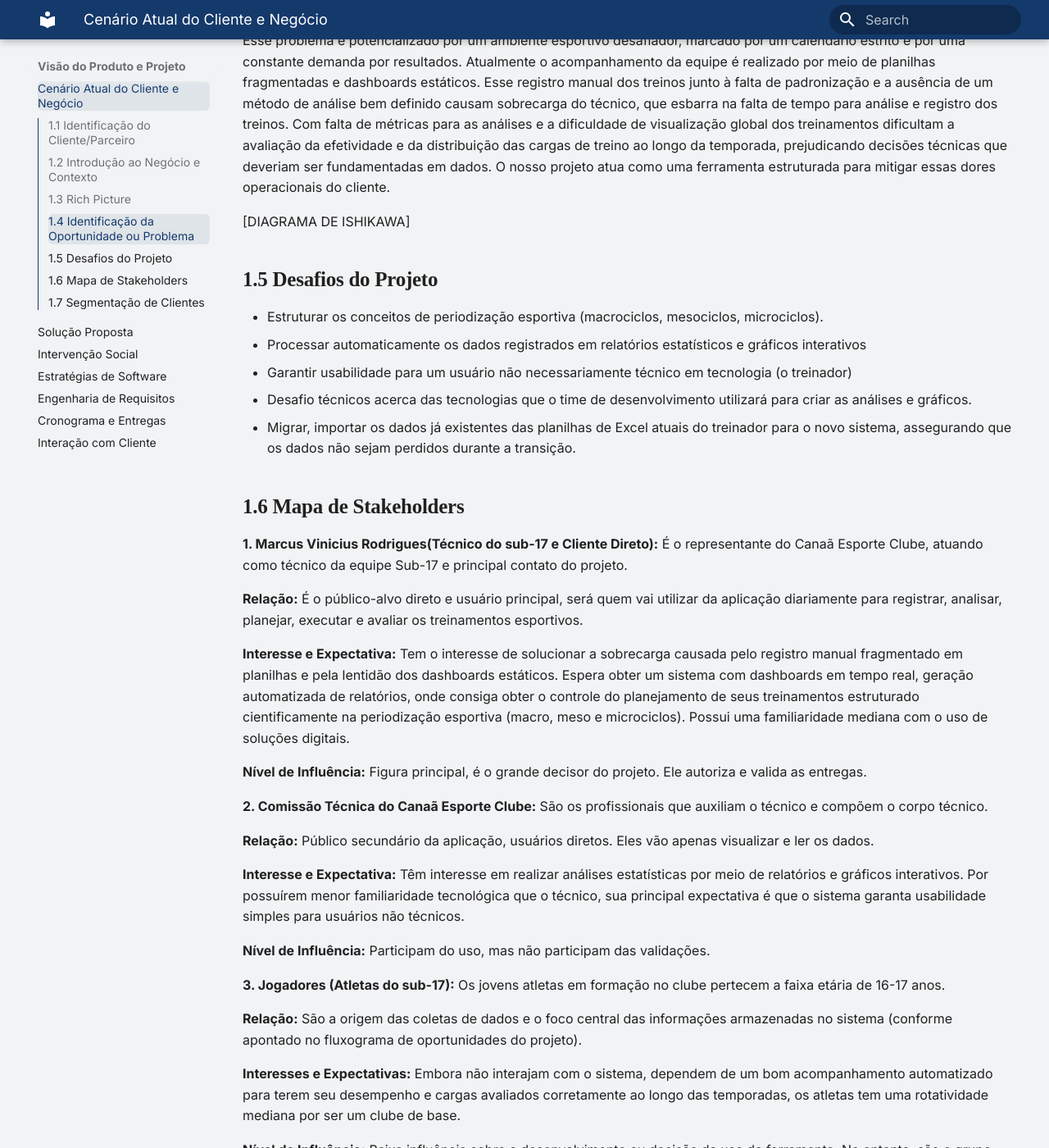
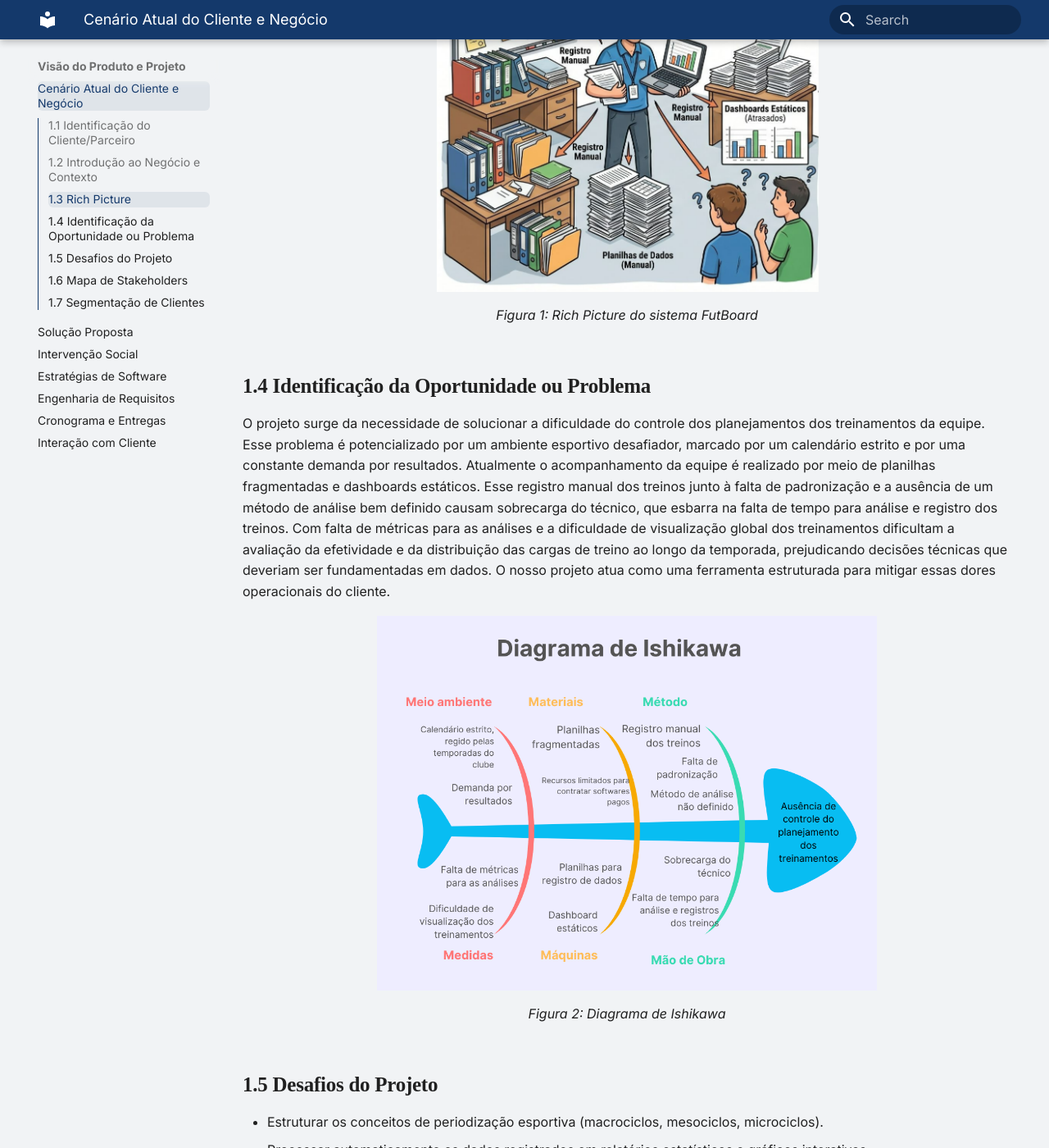
Before and after one commit to mdsreq-fga-unb/REQ-2026.2-T01-FutBoard, an MkDocs documentation site: the page built from docs/visao-produto/cenario-atual.md, in a window 1280 px wide and 1400 px high, scrolled down 972 px. Shown: the whole window at 82% size. Built offline with MkDocs 1.6.1 and Material for MkDocs 9.7.7, drawn with Linux system fonts in a browser that asks for light colours; some of the changed text lies outside the part shown.

Commit message:
docs: adicionando imagens richpicture, diagrama de ishikawa e mapa de stakeholders

```diff
--- a/docs/visao-produto/cenario-atual.md
+++ b/docs/visao-produto/cenario-atual.md
@@ -14,14 +14,18 @@
 Atualmente, o técnico representado pelo cliente Marcus Vinicius Rodrigues registra seus treinos em planilhas do Excel de forma manual, densa e pouco intuitiva, coletando dados no campo e digitando-os um a um após as sessões. Após o preenchimento, ele utiliza filtros que relacionam as tabelas para alimentar dashboards estáticos usados na análise de cada treino. Todo esse processo gera uma sobrecarga no cadastramento dos dados devido ao calendário apertado do clube e à demanda por resultados, já que esse volume de inserção diária consome horas do seu tempo extracampo.
 
 ##1.3 Rich Picture
-
-[RICH PICTURE]
-
+<figure>
+  <img src="../../assets/RichPicture.png" alt="Rich Picture do FutBoard" width="50%">
+  <figcaption>Figura 1: Rich Picture do sistema FutBoard</figcaption>
+</figure>
 ##1.4 Identificação da Oportunidade ou Problema
 
 O projeto surge da necessidade de solucionar a dificuldade do controle dos planejamentos dos treinamentos da equipe. Esse problema é potencializado por um ambiente esportivo desafiador, marcado por um calendário estrito e por uma constante demanda por resultados. Atualmente o acompanhamento da equipe é realizado por meio de planilhas fragmentadas e dashboards estáticos. Esse registro manual dos treinos junto à falta de padronização e a ausência de um método de análise bem definido causam sobrecarga do técnico, que esbarra na falta de tempo para análise e registro dos treinos. Com falta de métricas para as análises e a dificuldade de visualização global dos treinamentos dificultam a avaliação da efetividade e da distribuição das cargas de treino ao longo da temporada, prejudicando decisões técnicas que deveriam ser fundamentadas em dados. O nosso projeto atua como uma ferramenta estruturada para mitigar essas dores operacionais do cliente.
 
-[DIAGRAMA DE ISHIKAWA]
+<figure>
+  <img src="../../assets/DiagramaIshikawa.png" alt="Diagrama de Ishikawa" width="65%">
+  <figcaption>Figura 2: Diagrama de Ishikawa</figcaption>
+</figure>
 
 ##1.5 Desafios do Projeto
 - Estruturar os conceitos de periodização esportiva (macrociclos, mesociclos, microciclos).
@@ -57,6 +61,11 @@
 
 **Nível de Influência:** Baixa influência sobre o desenvolvimento ou decisão de uso da ferramenta. No entanto, são o grupo que será diretamente impactado pelas tomadas de decisões técnicas que o treinador fará com base nas análises geradas pelo produto.
 
+<figure>
+  <img src="../../assets/MapaStakeHolders.png" alt="Mapa dos Stakeholders" width="65%">
+  <figcaption>Figura 3: Mapa dos Stakeholders</figcaption>
+</figure>
+
 ##1.7 Segmentação de Clientes
 
 **Técnico / Comissão técnica:** Independente da faixa etária, este grupo é composto por pessoas que são técnicos de clubes, ou da comissão técnica que se interessam por fazerem análises dos seus treinos por meio de dashboards, gráficos e relatórios.
```
Also changed, not shown: docs/assets/DiagramaIshikawa.png (added), docs/assets/MapaStakeHolders.png (added), docs/assets/RichPicture.png (added).
